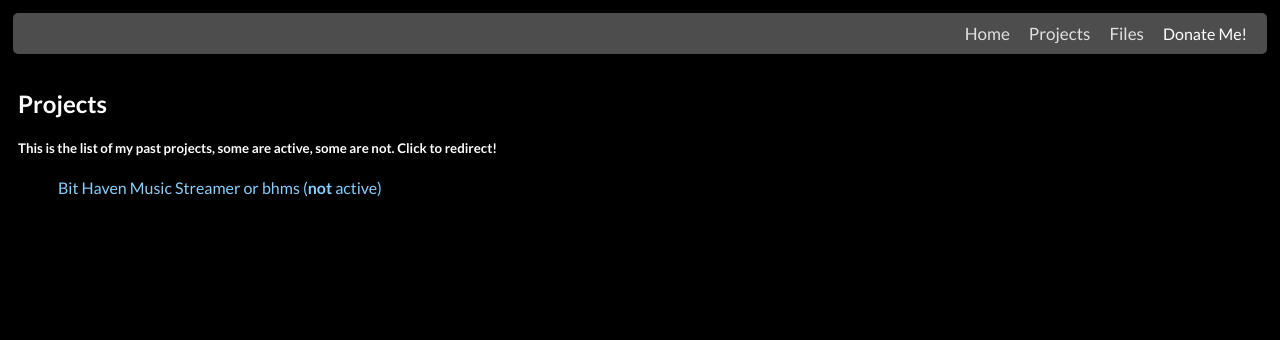
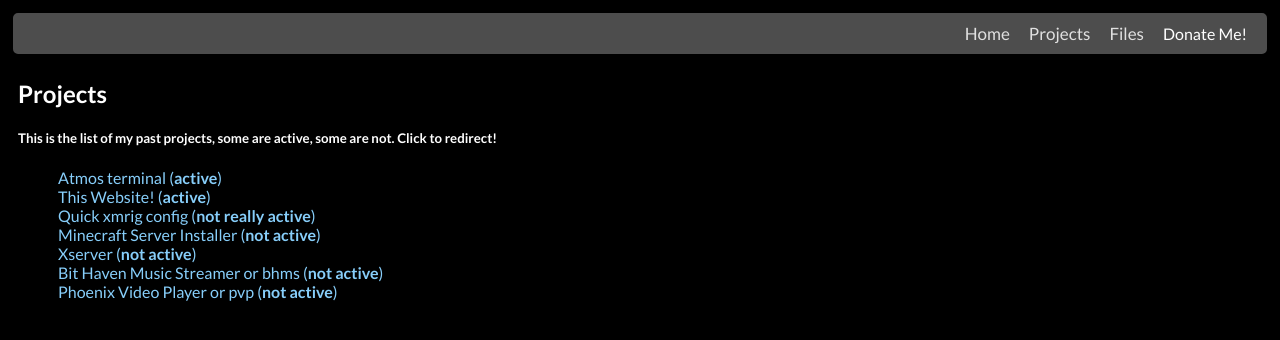
Before and after one commit to anothermeer/UselessWebsite, a plain HTML site: page main_new/projects/index.html in a window 1280 px wide. Drawn offline with Linux system fonts and the light colour scheme.

Commit message:
Added more links to projects page
9/5/2024 commit 8

```diff
--- a/main_new/projects/index.html
+++ b/main_new/projects/index.html
@@ -26,7 +26,13 @@
                 Click to redirect!</h5>
         </section>
         <ul>
-            <li><a href="/projects/bhms/" class="linkformat">Bit Haven Music Streamer or bhms (<b>not</b> active)</a></li>
+            <li><a href="https://github.com/anothermeer/Atmos-Terminal" class="linkformat">Atmos terminal (<b>active</b>)</a></li>
+            <li><a href="/" class="linkformat">This Website! (<b>active</b>)</a></li>
+            <li><a href="https://github.com/anothermeer/Quickxmrigcfg" class="linkformat">Quick xmrig config (<b>not really active</b>)</a></li>
+            <li><a href="https://github.com/anothermeer/MinecraftServerInstaller" class="linkformat">Minecraft Server Installer (<b>not active</b>)</a></li>
+            <li><a href="/projects/xserver/" class="linkformat">Xserver (<b>not active</b>)</a></li>
+            <li><a href="/projects/bhms/" class="linkformat">Bit Haven Music Streamer or bhms (<b>not active</b>)</a></li>
+            <li><a href="/projects/pvp/" class="linkformat">Phoenix Video Player or pvp (<b>not active</b>)</a></li>
         </ul>
     </section>
 </body>
--- a/main_new/projects/style.css
+++ b/main_new/projects/style.css
@@ -7,5 +7,5 @@
 .content {
     font-family: Lato;
     text-align: left;
-    padding: 10px;
+    padding-left: 10px;
 }
```
